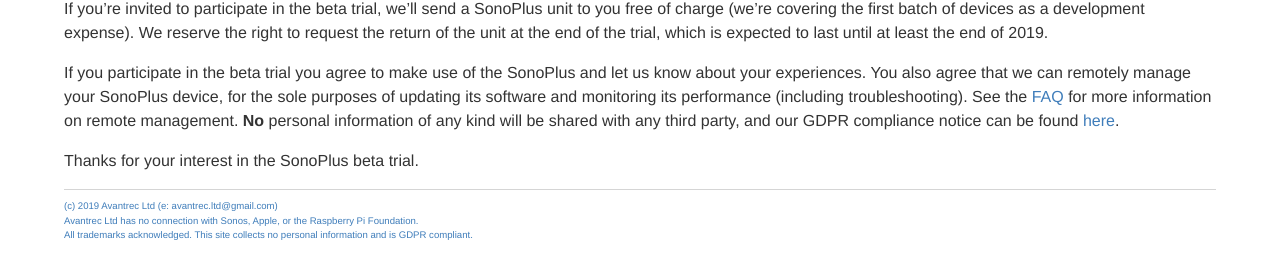
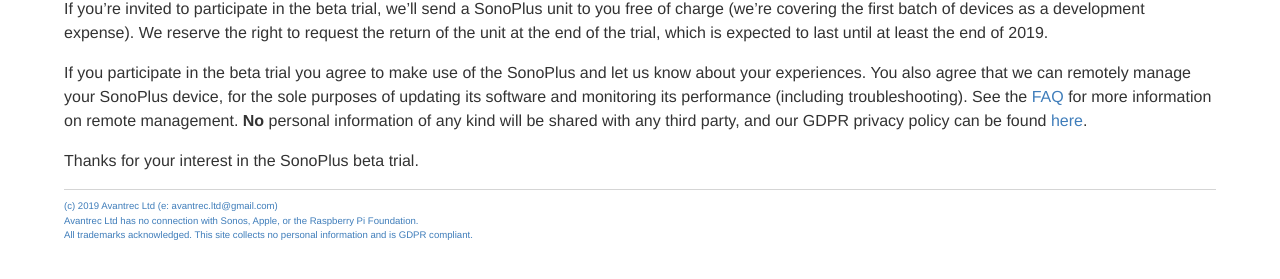
Before and after one commit to avantrec/avantrec.github.io, a Jekyll site: the page built from sonoplus/beta.md, in a window 1280 px wide. Shown: the part 575-854 px from the top of the page. Built offline with Jekyll 4.4.1, drawn with Linux system fonts in a browser that asks for light colours.

Commit message:
Pick up missed changes.

```diff
--- a/sonoplus/beta.md
+++ b/sonoplus/beta.md
@@ -19,6 +19,6 @@
 
 If you're invited to participate in the beta trial, we'll send a SonoPlus unit to you free of charge (we're covering the first batch of devices as a development expense). We reserve the right to request the return of the unit at the end of the trial, which is expected to last until at least the end of 2019.
 
-If you participate in the beta trial you agree to make use of the SonoPlus and let us know about your experiences. You also agree that we can remotely manage your SonoPlus device, for the sole purposes of updating its software and monitoring its performance (including troubleshooting). See the [FAQ](faq.html#remote-management) for more information on remote management. **No** personal information of any kind will be shared with any third party, and our GDPR compliance notice can be found [here](../gdpr_privacy).
+If you participate in the beta trial you agree to make use of the SonoPlus and let us know about your experiences. You also agree that we can remotely manage your SonoPlus device, for the sole purposes of updating its software and monitoring its performance (including troubleshooting). See the [FAQ](faq.html#remote-management) for more information on remote management. **No** personal information of any kind will be shared with any third party, and our GDPR privacy policy can be found [here](../gdpr_privacy).
 
 Thanks for your interest in the SonoPlus beta trial.
```
Also changed, not shown: sonoplus/instantlibrary.md (+1 -1 lines).
